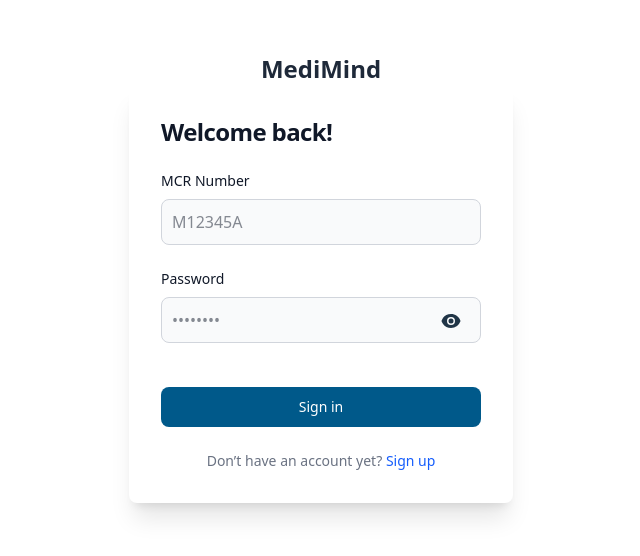
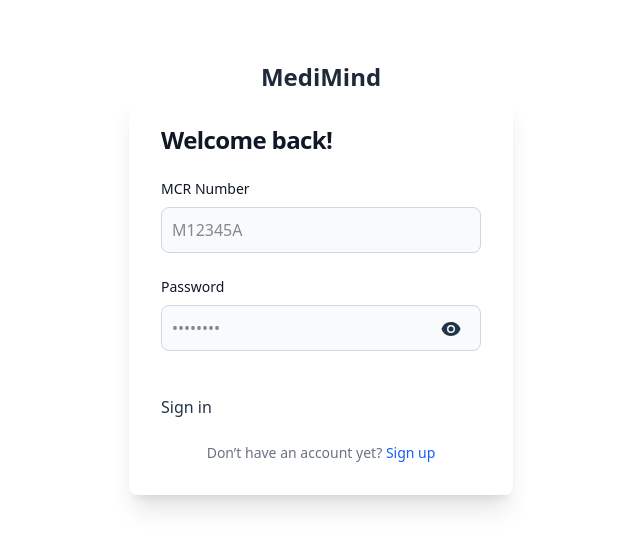
Before and after one commit to di-wee/MediMind, a React (Vite) app in the folder frontend/: page /login in a window 1280 px wide. Shown: the part 122-678 px from the top of the page, without its empty margins (319-959 px from the left). Built offline with nearby package versions, Linux system fonts and the light colour scheme; no server answers.

Commit message:
change color to black for login button

```diff
--- a/frontend/src/pages/Login.jsx
+++ b/frontend/src/pages/Login.jsx
@@ -133,7 +133,7 @@ function Login() {
 
 								<button
 									type='submit'
-									className='btn-demo'
+									className='btn-start'
 									onClick={(e) => handleLogin(e)}>
 									Sign in
 								</button>
```
